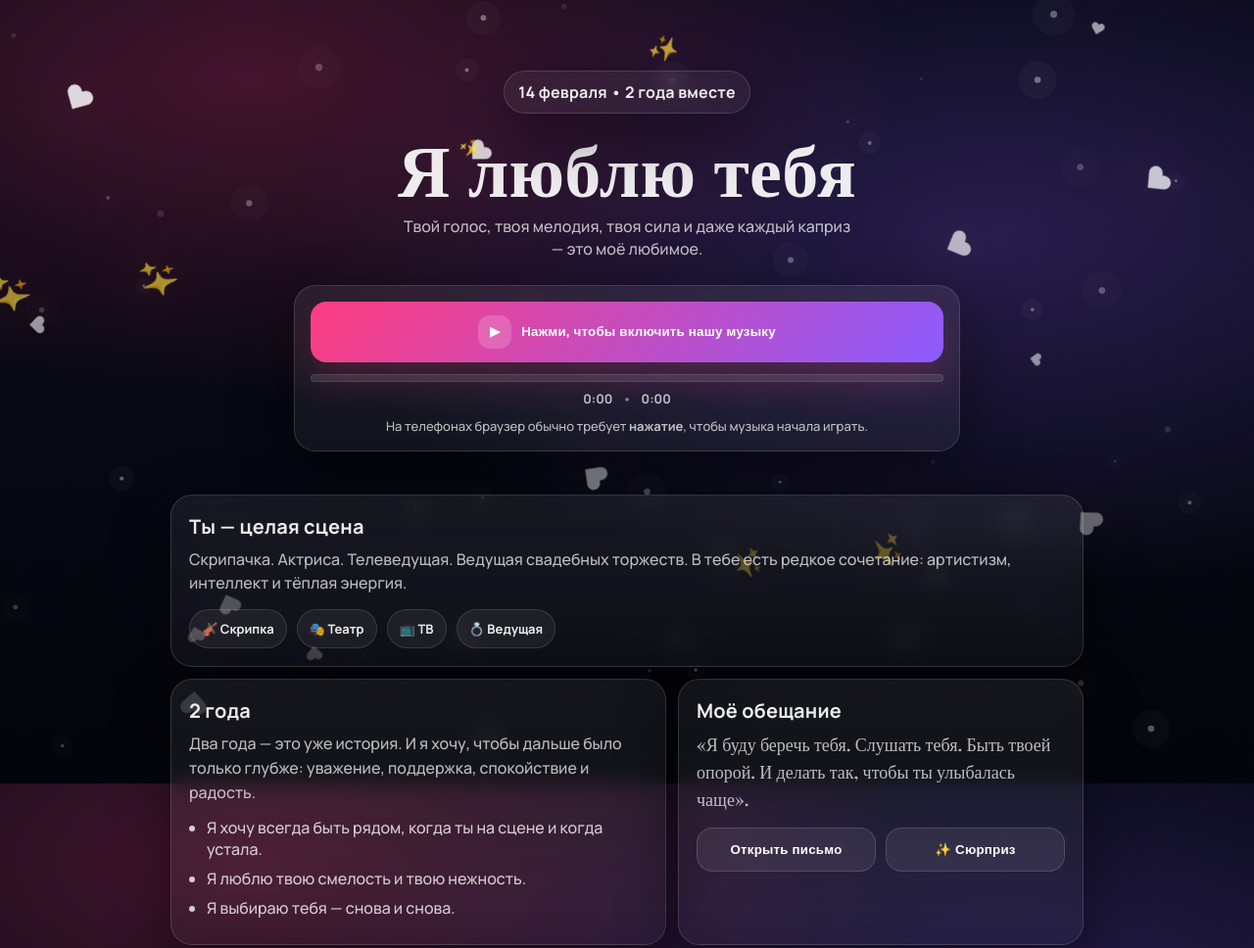
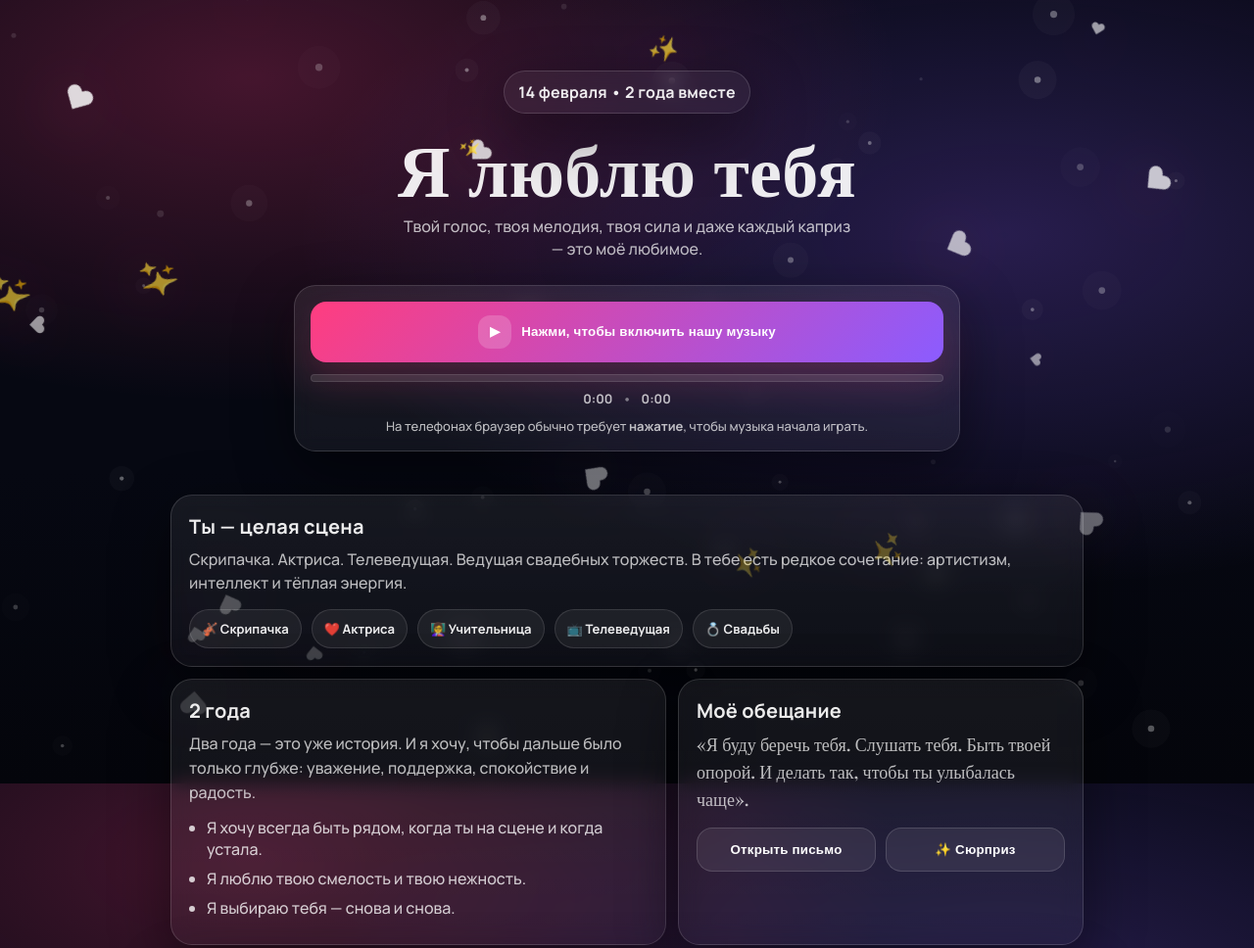
Before and after one commit to dovlet-git/My-life-my-love, a plain HTML site: page index.html in a window 1280 px wide. Shown: the top 968 px of the page at 98% size. Drawn offline with nearby package versions, Linux system fonts and the light colour scheme; a web font is replaced by a local one.

Commit message:
Update index.html

```diff
--- a/index.html
+++ b/index.html
@@ -57,10 +57,11 @@
         В тебе есть редкое сочетание: артистизм, интеллект и тёплая энергия.
       </p>
       <div class="chips">
-        <span class="chip">🎻 Скрипка</span>
-        <span class="chip">🎭 Театр</span>
-        <span class="chip">📺 ТВ</span>
-        <span class="chip">💍 Ведущая</span>
+        <span class="chip">🎻 Скрипачка</span>
+        <span class="chip">❤️ Актриса</span>
+        <span class="chip">👩‍🏫 Учительница</span>
+        <span class="chip">📺 Телеведущая</span>
+        <span class="chip">💍 Свадьбы</span>
       </div>
     </section>
 
```
